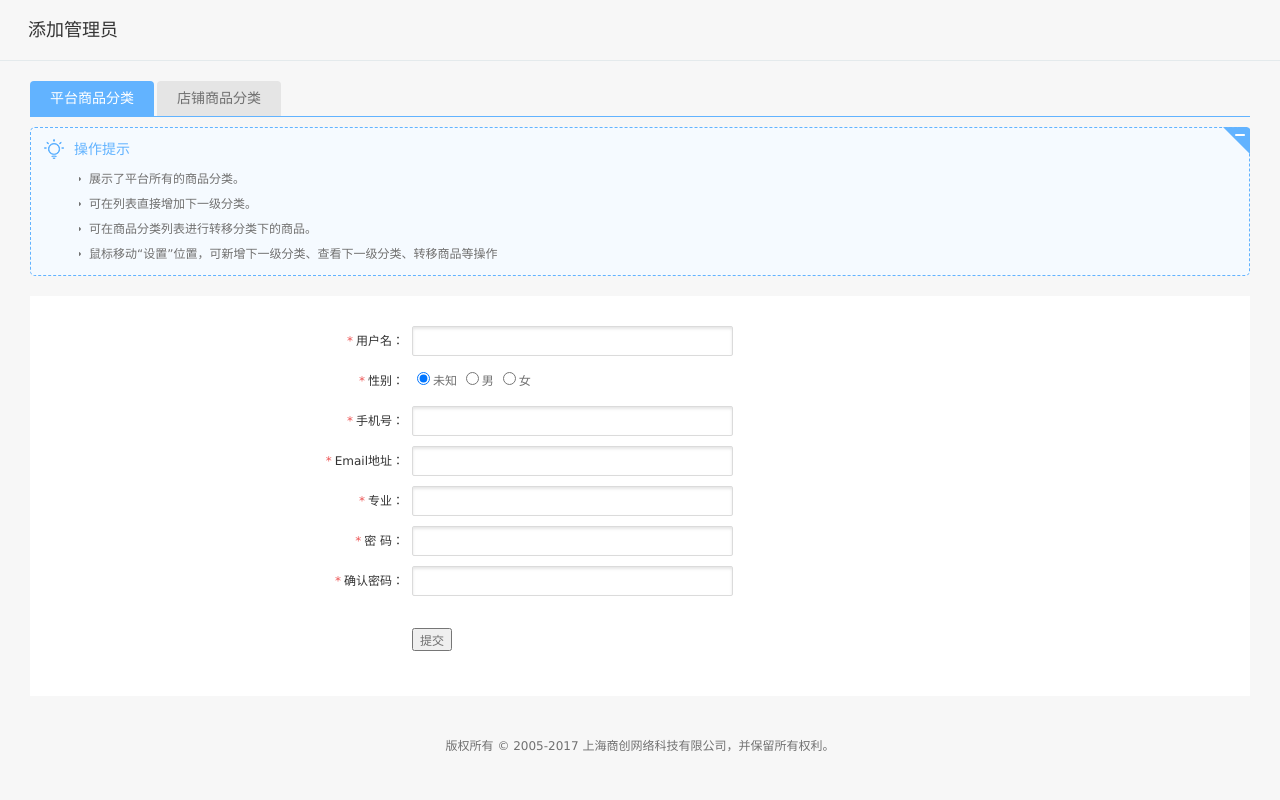
After one commit to junjie-wang/laravel5.4, a Laravel app: page /admin/teachers/create in a window 1280 px wide. The commit adds this page. Run offline with Laravel 8, Linux system fonts and the light colour scheme; a user stored in the database is signed in; data comes from the database, SQL or seed files in the repository; settings files or empty folders that the repository lacks are supplied; some libraries are stand-ins or nearby versions.

Commit message:
教师管理模块完善

```diff
--- a/app/Admin/Controllers/LoginController.php
+++ b/app/Admin/Controllers/LoginController.php
@@ -5,6 +5,7 @@ namespace App\Admin\Controllers;
 use Illuminate\Http\Request;
 use App\Http\Controllers\Controller;
 use Illuminate\Support\Facades\Auth;
+use Illuminate\Support\Facades\Redirect;
 
 class LoginController extends Controller
 {
@@ -23,7 +24,7 @@ class LoginController extends Controller
 
         $user = request(['name', 'password']);
         if (\Auth::guard('admin')->attempt($user)) {
-            return redirect('/admin/');
+            return Redirect::to('/admin');
         }
 
         return \Redirect::back()->withErrors('帐号密码不匹配');
--- a/app/Admin/Controllers/PermissionController.php
+++ b/app/Admin/Controllers/PermissionController.php
@@ -48,7 +48,6 @@ class PermissionController extends Controller
             'pid' => 'required|integer',
         ]);
 
-//        dd(request(['name', 'description', 'pid']));
         \App\Models\AdminPermission::create(request(['name', 'description', 'pid']));
 
         return redirect('admin/permissions');
--- /dev/null
+++ b/app/Admin/Controllers/TeacherController.php
@@ -0,0 +1,74 @@
+<?php
+
+namespace App\Admin\Controllers;
+
+use App\Models\Teacher;
+use Illuminate\Http\Request;
+
+class TeacherController extends Controller
+{
+    //教师列表页
+    public function index()
+    {
+        $teachers = Teacher::paginate(20);
+        return view('admin/teacher/index', compact('teachers'));
+    }
+
+    //新增教师
+    public function create(Request $request)
+    {
+        if ($request->isMethod('post')) {
+            $this->validate(request(), [
+                'name' => 'required|min:2',
+                'sex' => 'required|integer',
+                'mobile' => 'required|integer',
+                'email' => 'required|email',
+                'subject' => 'required|min:2|max:30',
+                'password' => 'required|min:6|max:20|confirmed',
+            ]);
+
+            $name = request('name');
+            $sex = request('sex');
+            $mobile = request('mobile');
+            $subject = request('subject');
+            $email = request('email');
+            $password = bcrypt(request('password'));
+            Teacher::create(compact('name', 'sex', 'mobile', 'subject', 'email', 'password'));
+            return redirect('admin/teachers');
+        }
+        return view('admin/teacher/add');
+    }
+
+    //教师信息修改
+    public function update(Teacher $teacher, Request $request)
+    {
+        if ($request->isMethod('post')) {
+            $this->validate(request(), [
+                'name' => 'required|min:2',
+                'sex' => 'required|integer',
+                'mobile' => 'required|integer',
+                'email' => 'required|email',
+                'subject' => 'required|min:2|max:30',
+//                'password' => 'required|min:6|max:20|confirmed',
+            ]);
+            $data = [
+                'name' => request('name'),
+                'sex' => request('sex'),
+                'mobile' => request('mobile'),
+                'subject' => request('subject'),
+                'email' => request('email'),
+                'password' => bcrypt(request('password')),
+            ];
+            Teacher::where('id', $teacher->id)->update($data);
+            return redirect('admin/teachers');
+        }
+        return view('admin/teacher/edit', compact('teacher'));
+    }
+
+    //教师信息删除
+    public function delete($teacher)
+    {
+        Teacher::where('id', $teacher)->delete();
+        return redirect('admin/teachers');
+    }
+}
--- a/app/Models/Model.php
+++ b/app/Models/Model.php
@@ -8,5 +8,5 @@ class Model extends EloquentModel
 {
     protected $guard = [];
 
-    protected $fillable = ['name', 'password', 'email', 'description', 'pid'];
+    protected $fillable = ['name', 'password', 'email', 'sex', 'description', 'pid', 'mobile', 'remark', 'headImg', 'subject'];
 }
--- /dev/null
+++ b/resources/views/admin/teacher/add.blade.php
@@ -0,0 +1,121 @@
+<!doctype html>
+<html>
+<head><meta http-equiv="Content-Type" content="text/html; charset=utf-8" />
+    <meta name="viewport" content="width=device-width, initial-scale=1.0, maximum-scale=1.0, user-scalable=no">
+    <title>教师管理 - 添加教师 </title>
+    <meta name="robots" content="noindex, nofollow">
+    <link rel="shortcut icon" href="../favicon.ico" tppabs="http://dsc.com/favicon.ico" />
+    <link rel="icon" href="../animated_favicon.gif" tppabs="http://dsc.com/animated_favicon.gif" type="image/gif" />
+    <link href="/css/main.css" tppabs="http://dsc.com/admin/css/main.css" rel="stylesheet" type="text/css" />
+    <link href="/css/iconfont.css" tppabs="http://dsc.com/admin/css/iconfont.css" rel="stylesheet" type="text/css" />
+    <link href="/css/font-awesome.min.css" tppabs="http://dsc.com/admin/css/font-awesome.min.css" rel="stylesheet" type="text/css" />
+    <link href="/css/perfect-scrollbar.min.css" tppabs="http://dsc.com/admin/css/perfect-scrollbar.min.css" rel="stylesheet" type="text/css">
+    <link href="/css/purebox.css" tppabs="http://dsc.com/admin/css/purebox.css" rel="stylesheet" type="text/css">
+    <link rel="stylesheet" type="text/css" href="/js/spectrum-master/spectrum.css" tppabs="http://dsc.com/admin/js/spectrum-master/spectrum.css">
+    <script src="/js/css3-mediaqueries.js" tppabs="http://dsc.com/admin/js/css3-mediaqueries.js"></script>
+</head>
+
+<body class="iframe_body">
+<div class="warpper">
+    <div class="title">
+        添加管理员       </div>
+    <div class="content">
+        <div class="tabs_info">
+            <ul>
+                <li class="curr"><a href="category.php-act=list.htm" tppabs="http://dsc.com/admin/category.php?act=list">平台商品分类</a></li>
+                <li ><a href="javascript:" tppabs="http://dsc.com/admin/category_store.php?act=list">店铺商品分类</a></li>
+            </ul>
+        </div>
+        <div class="explanation" id="explanation">
+            <div class="ex_tit"><i class="sc_icon"></i><h4>操作提示</h4><span id="explanationZoom" title="收起提示"></span></div>
+            <ul>
+                <li>展示了平台所有的商品分类。</li>
+                <li>可在列表直接增加下一级分类。</li>
+                <li>可在商品分类列表进行转移分类下的商品。</li>
+                <li>鼠标移动“设置”位置，可新增下一级分类、查看下一级分类、转移商品等操作</li>
+            </ul>
+        </div>
+        <div class="flexilist">
+
+            <div class="common-content">
+                <div class="mian-info">
+                    <form name="theForm" method="post" id="user_form" action="/admin/teachers/create">
+                        {{csrf_field()}}
+                        <div class="switch_info">
+                            <div class="item">
+                                <div class="label"><span class="require-field">*</span>用户名：</div>
+                                <div class="label_value">
+                                    <input type="text" id="user_name" name="name" class="text" value="" autocomplete="off">
+                                    <div class="form_prompt"></div>
+                                </div>
+                            </div>
+                            <div class="item">
+                                <div class="label"><span class="require-field">*</span>性别：</div>
+                                <div class="label_value">
+                                    <label><input name="sex" type="radio" value="3" checked/>未知 </label>
+                                    <label><input name="sex" type="radio" value="1" />男 </label>
+                                    <label><input name="sex" type="radio" value="2" />女 </label>
+                                    <div class="form_prompt"></div>
+                                </div>
+                            </div>
+                            <div class="item">
+                                <div class="label"><span class="require-field">*</span>手机号：</div>
+                                <div class="label_value">
+                                    <input type="text" id="mobile" name="mobile" class="text" value="" autocomplete="off">
+                                    <div class="form_prompt"></div>
+                                </div>
+                            </div>
+                            <div class="item">
+                                <div class="label"><span class="require-field">*</span>Email地址：</div>
+                                <div class="label_value">
+                                    <input type="text" name="email" class="text" id="email" value="" autocomplete="off">
+                                    <div class="form_prompt"></div>
+                                </div>
+                            </div>
+                            <div class="item">
+                                <div class="label"><span class="require-field">*</span>专业：</div>
+                                <div class="label_value">
+                                    <input type="text" name="subject" class="text" id="subject" value="" autocomplete="off">
+                                    <div class="form_prompt"></div>
+                                </div>
+                            </div>
+                            <div class="item">
+                                <div class="label"><span class="require-field">*</span>密  码：</div>
+                                <div class="label_value">
+                                    <input type="password" style="display:none"><input type="password" name="password" class="text" id="password">
+                                    <div class="form_prompt"></div>
+                                </div>
+                            </div>
+                            <div class="item">
+                                <div class="label"><span class="require-field">*</span>确认密码：</div>
+                                <div class="label_value">
+                                    <input type="password" style="display:none"><input type="password" name="password_confirmation" class="text" id="pwd_confirm">
+                                    <div class="form_prompt"></div>
+                                </div>
+                            </div>
+                            @include('admin.layout.error')
+
+
+                            <div class="item">
+                                <div class="label">&nbsp;</div>
+                                <div class="label_value info_btn">
+                                    {{--<a href="javascript:;" class="button" id="submitBtn"> 确定 </a>--}}
+                                    <input type="submit" value="提交">
+                                </div>
+                            </div>
+                        </div>
+                    </form>
+                </div>
+            </div>
+        </div>
+
+
+    </div>
+</div>
+</div>
+<div id="footer">
+    <p>版权所有 &copy; 2005-2017 上海商创网络科技有限公司，并保留所有权利。</p>
+</div>
+
+</body>
+</html>
--- a/routes/admin.php
+++ b/routes/admin.php
@@ -14,8 +14,8 @@ Route::group(['prefix' => 'admin'], function(){
     Route::group(['middleware' => 'auth:admin'], function(){
         //后台首页
         Route::get('/', '\App\Admin\Controllers\HomeController@index');
-
-        Route::group(['middleware' => 'can:system'], function(){
+        Route::group(['middleware' => 'can:platform'], function(){
+            Route::group(['middleware' => 'can:system_setting'], function(){
                 //管理人员模块
                 Route::get('users', '\App\Admin\Controllers\UserController@index');
                 Route::get('users/create', '\App\Admin\Controllers\UserController@create');
@@ -37,4 +37,15 @@ Route::group(['prefix' => 'admin'], function(){
                 Route::post('/permissions/store', '\App\Admin\Controllers\PermissionController@store');
             });
         });
+        Route::group(['middleware' => 'can:user'], function(){
+            Route::group(['middleware' => 'can:teacher_manager'], function(){
+                Route::get('teachers', '\App\Admin\Controllers\TeacherController@index');
+                Route::get('teachers/create', '\App\Admin\Controllers\TeacherController@create');
+                Route::post('teachers/create', '\App\Admin\Controllers\TeacherController@create');
+                Route::get('teachers/{teacher}/update', '\App\Admin\Controllers\TeacherController@update');
+                Route::post('teachers/{teacher}', '\App\Admin\Controllers\TeacherController@update');
+                Route::get('teachers/{teacher}/delete', '\App\Admin\Controllers\TeacherController@delete');
             });
+        });
+    });
+});
```
Also changed, not shown: app/Models/Teacher.php (added, +9 -0 lines), resources/views/admin/layout/sidebar.blade.php (+6 -2 lines), resources/views/admin/teacher/edit.blade.php (added, +133 -0 lines), resources/views/admin/teacher/index.blade.php (added, +74 -0 lines), database/migrations/2017_08_04_151828_create_teachers_table.php (added). Lines whose indentation alone changed are shown as unchanged.
